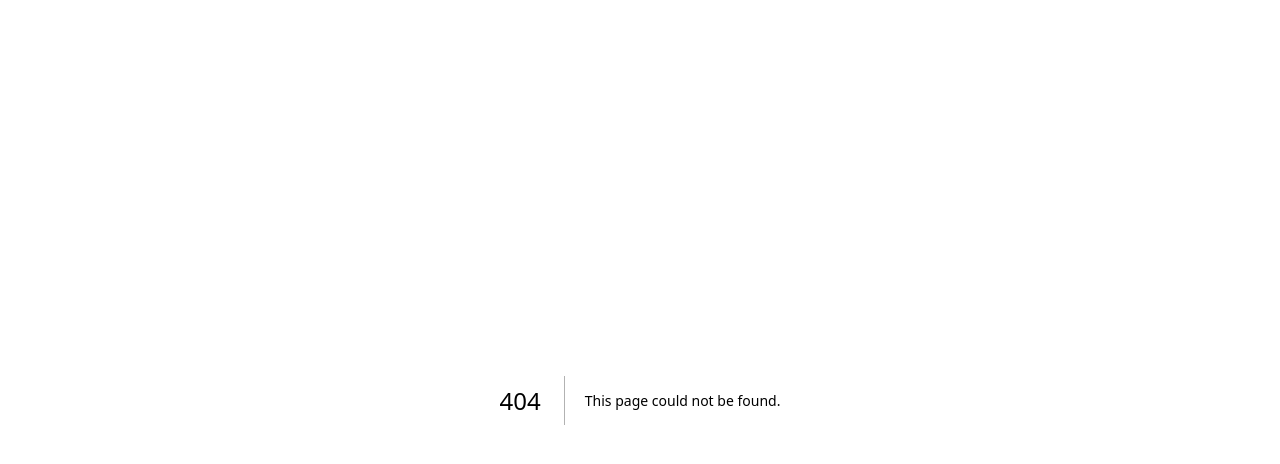
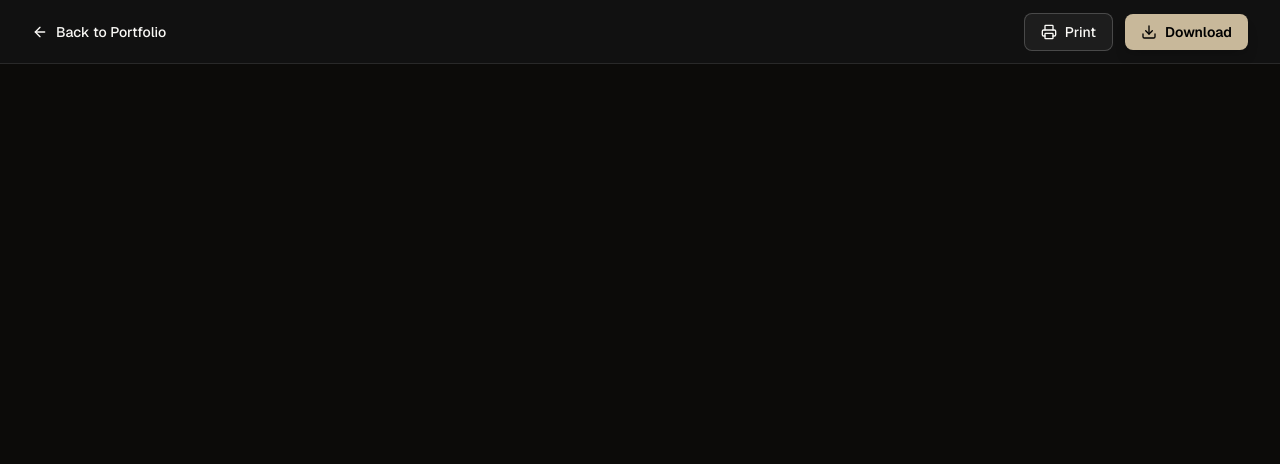
Before and after one commit to Kiran-Kumbar/Portfolio-Ak, a Next.js app: page /resume in a window 1280 px wide. Before the commit this address had no page. Shown: the top 464 px of the page. Built offline with nearby package versions, Linux system fonts and the light colour scheme.

Commit message:
feat: resume page update

```diff
--- /dev/null
+++ b/src/app/resume/page.tsx
@@ -0,0 +1,69 @@
+"use client";
+
+import React, { useRef } from "react";
+import Link from "next/link";
+import { DownloadIcon, PrinterIcon, ArrowLeftIcon } from "lucide-react";
+
+export default function ResumePage() {
+  const iframeRef = useRef<HTMLIFrameElement>(null);
+
+  const handlePrint = () => {
+    if (iframeRef.current && iframeRef.current.contentWindow) {
+      iframeRef.current.contentWindow.focus();
+      iframeRef.current.contentWindow.print();
+    }
+  };
+
+  return (
+    <div className="w-full h-[100dvh] flex flex-col bg-[#0B0B0B] text-[#FAF9F6] font-sans">
+      {/* Top Action Bar */}
+      <header className="flex-none h-16 px-4 md:px-8 border-b border-white/10 flex items-center justify-between bg-[#111]">
+        <Link
+          href="/"
+          className="flex items-center gap-2 text-sm font-medium hover:text-[#C8B89A] transition-colors"
+        >
+          <ArrowLeftIcon size={16} />
+          <span>Back to Portfolio</span>
+        </Link>
+
+        <div className="flex items-center gap-3">
+          {/* Print Button */}
+          <button
+            onClick={handlePrint}
+            className="flex items-center gap-2 px-4 py-2 rounded-lg border border-white/20 bg-white/5 hover:bg-white/10 transition-colors text-sm font-medium hidden sm:flex"
+            title="Print Resume"
+          >
+            <PrinterIcon size={16} />
+            <span>Print</span>
+          </button>
+
+          {/* Download Button */}
+          <a
+            href="/Kiran_Kumbar_Resume1.pdf"
+            download="Kiran_Kumbar_Resume1.pdf"
+            className="flex items-center gap-2 px-4 py-2 rounded-lg bg-[#C8B89A] text-black hover:bg-[#b0a083] transition-colors text-sm font-semibold shadow-lg"
+          >
+            <DownloadIcon size={16} />
+            <span>Download</span>
+          </a>
+        </div>
+      </header>
+
+      {/* PDF Viewer */}
+      <main className="flex-1 w-full bg-[#1A1A1A] relative">
+        <iframe
+          ref={iframeRef}
+          id="pdf-iframe"
+          src="/Kiran_Kumbar_Resume1.pdf"
+          className="absolute inset-0 w-full h-full border-none"
+          title="Resume PDF"
+        />
+      </main>
+
+      {/* Mobile Print Helper (since iframe print can be tricky on iOS, provide a direct link for mobile) */}
+      <div className="sm:hidden flex-none p-4 bg-[#111] border-t border-white/10 flex justify-center text-xs text-white/50">
+        Note: To print on mobile, download the PDF first.
+      </div>
+    </div>
+  );
+}
--- a/src/components/Hero.tsx
+++ b/src/components/Hero.tsx
@@ -101,7 +101,7 @@ export default function Hero() {
         </motion.div>
 
         {/* Resume download — ghost button */}
-        <motion.a href="/Kiran_Kumbar_Resume1.pdf" target="_blank" rel="noreferrer"
+        <motion.a href="/resume"
           className="inline-flex items-center gap-2 px-5 py-2.5 rounded-full border border-border-strong bg-transparent text-sm font-medium text-text-secondary hover:border-accent hover:text-accent hover:bg-accent-soft transition-all duration-300"
           initial={{ y: 15, opacity: 0 }} animate={{ y: 0, opacity: 1 }}
           transition={{ delay: subtextStart + 0.2, duration: 0.6, ease: EASE }}>
--- a/src/components/Navigation.tsx
+++ b/src/components/Navigation.tsx
@@ -76,7 +76,7 @@ export default function Navigation() {
               className="hover:text-blue-400 transition-colors flex items-center gap-2">
               <LinkedinIcon size={16} /> LinkedIn
             </a>
-            <a href="/Kiran_Kumbar_Resume1.pdf" target="_blank" rel="noreferrer"
+            <a href="/resume"
               className="hover:text-blue-400 transition-colors flex items-center gap-2">
               <DownloadIcon size={16} /> Resume
             </a>
@@ -92,7 +92,7 @@ export default function Navigation() {
               className="hover:text-blue-400 transition-colors">
               <LinkedinIcon size={18} />
             </a>
-            <a href="/Kiran_Kumbar_Resume1.pdf" target="_blank" rel="noreferrer"
+            <a href="/resume"
               className="hover:text-blue-400 transition-colors">
               <DownloadIcon size={18} />
             </a>
```
